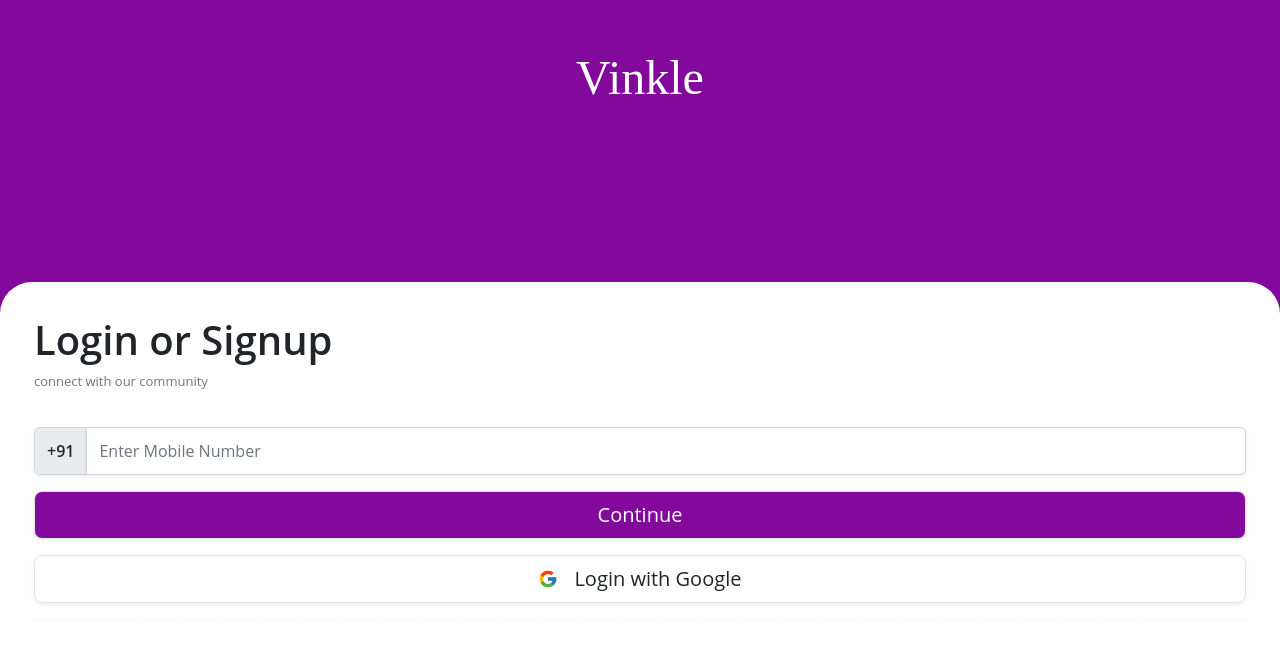
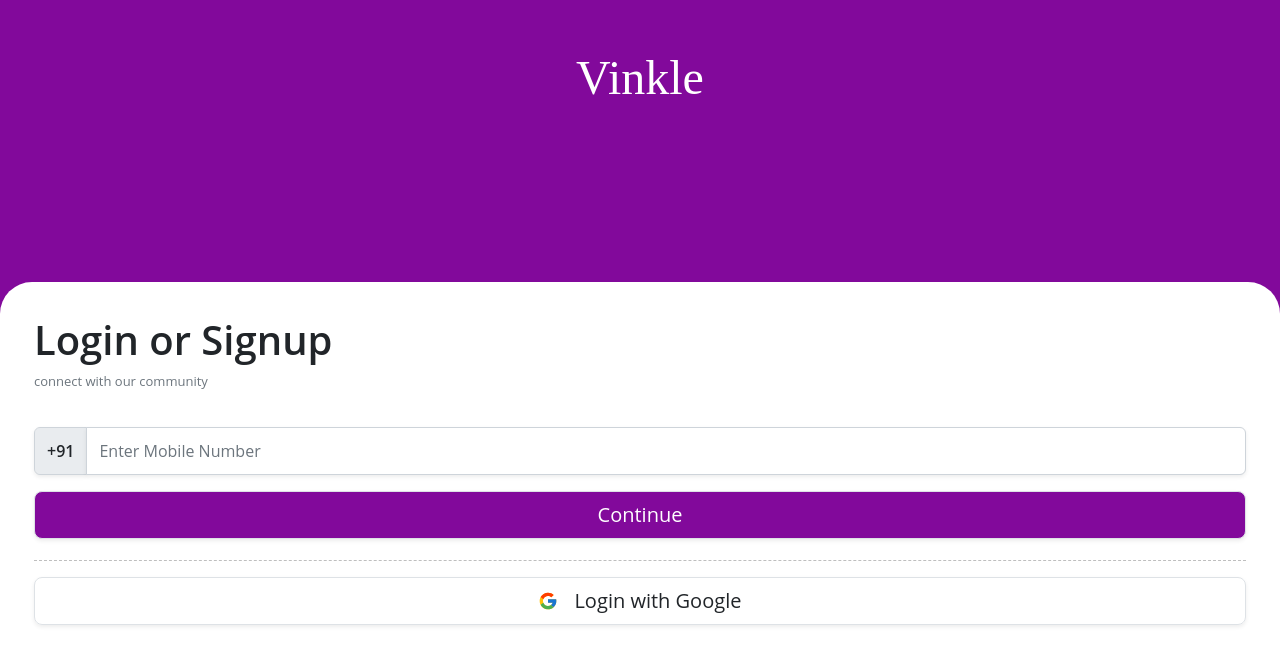
Before and after one commit to vardhanreddy27/mercel, a React (Create React App) app in the folder mercel/: page / in a window 1280 px wide. Shown: the part 118-782 px from the top of the page. Built offline with nearby package versions, Linux system fonts and the light colour scheme; a web font is replaced by a local one.

Commit message:
trying to remove idllkkkkssasssskllx

```diff
--- a/mercel/src/App.css
+++ b/mercel/src/App.css
@@ -19,8 +19,8 @@
   background-color: rgb(243 243 242)!important;
   height: 100vh;
 }
-#root{
-  height: 100vh!important;
+.height{
+  height: 100vh;
 }
 /* test */
 .css-rnmm7m-MuiPaper-root-MuiDialog-paper{
--- a/mercel/src/index.css
+++ b/mercel/src/index.css
@@ -224,10 +224,9 @@ body {
 
 hr.dashed-line {
   border: none;
-  border-top: 1px dashed #ccc;
+  border-top: 1px dashed #000;
   margin: 5px 0 !important;
 }
-
 .display {
   display: inline-block;
 }
--- a/mercel/src/pages/Home.js
+++ b/mercel/src/pages/Home.js
@@ -2,7 +2,7 @@ import React from "react";
 import Login from "./Login";
 function Home() {
   return (
-    <div className="fluid-container">
+    <div className="fluid-container height">
       <Login />
     </div>
   );
--- a/mercel/src/pages/Login.js
+++ b/mercel/src/pages/Login.js
@@ -118,15 +118,16 @@ function Login() {
                 className="btn shadow-sm mb-3 googlebtn background border btn-lg btn-block"
               >
 Continue              </button>
+<hr className="dashed-line" />
+
               <button
                 type="button"
-                className="btn shadow-sm social mb-3 googlebtn border btn-lg btn-block"
+                className="btn shadow-sm social mt-3 googlebtn border btn-lg btn-block"
                 onClick={handleGoogleLogin}
               >
                 <FcGoogle className="me-3" />
                 Login with Google
               </button>
-              <hr className="dashed-line" />
             </div>
           </div>
         </div>
```
